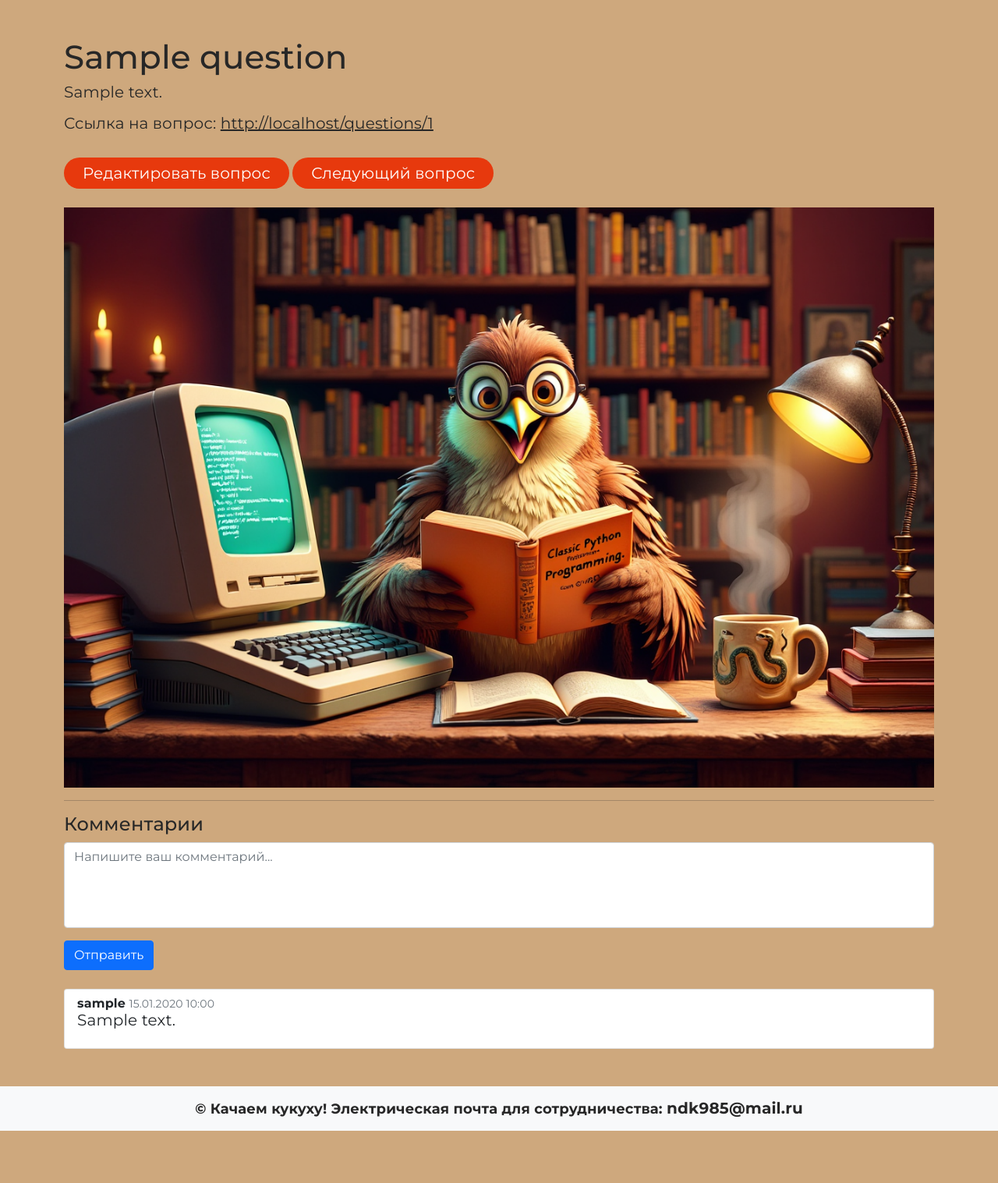
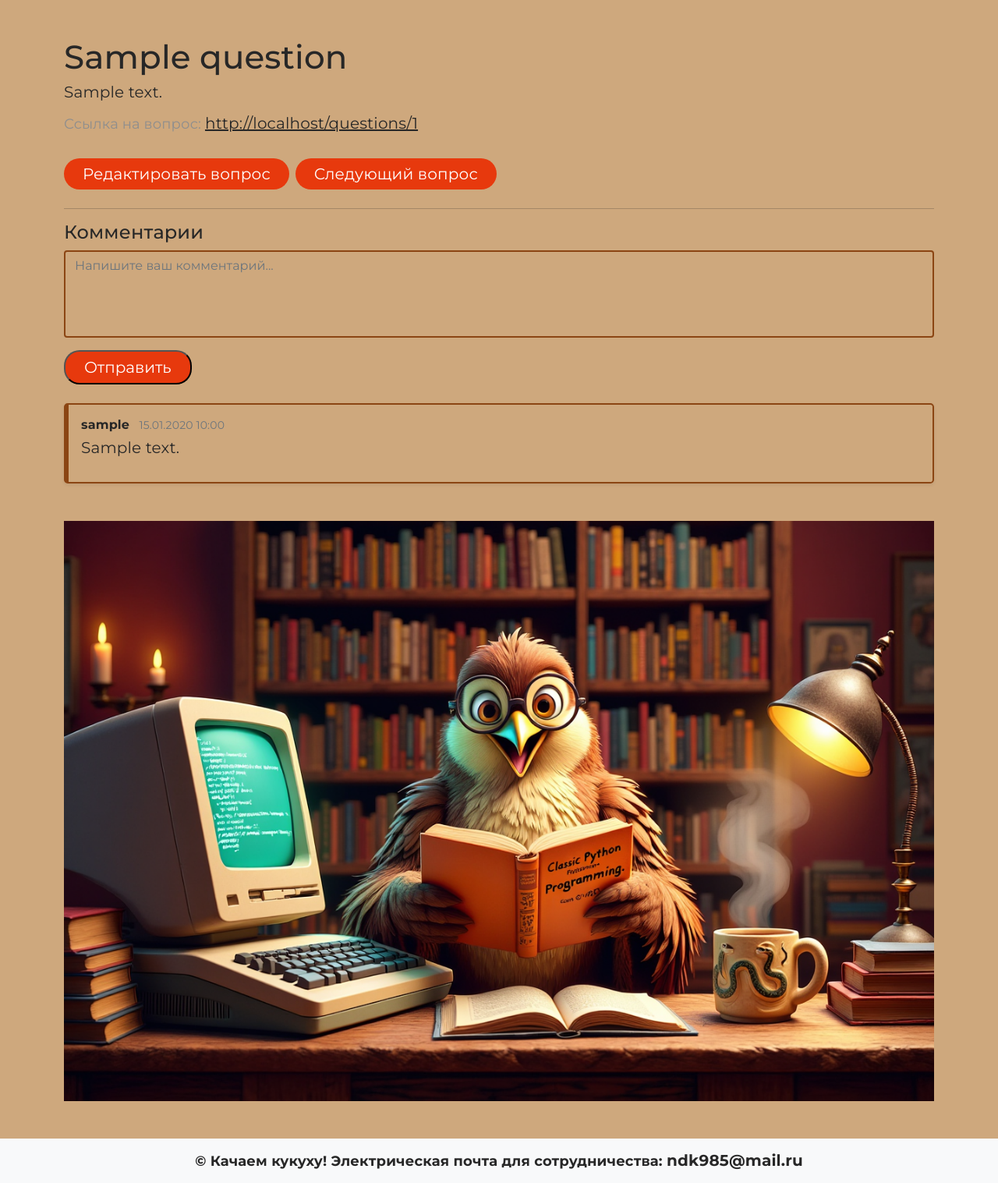
Before and after one commit to Ndk985/cuckoo_pump, a Flask app: page /questions/1 in a window 1280 px wide. Shown: the part 112-1629 px from the top of the page at 78% size. Before the commit the page ends 1562 px from the top, so only its background shows below. Run offline with Flask 3, Linux system fonts and the light colour scheme; a user stored in the database is signed in; tables that the repository leaves empty hold one stand-in row (values such as "Sample post"); some libraries are stand-ins or nearby versions.

Commit message:
фикс коментариев + внешний вид

```diff
--- a/cp_app/static/css/style.css
+++ b/cp_app/static/css/style.css
@@ -124,3 +124,43 @@
     color: #e7390d !important;   /* ваш оранжевый из a.nav-link:hover */
     transition: color 0.3s ease;
 }
+
+/* ======  Блок добавления комментария  ====== */
+.comment-box {
+    background-color: transparent !important;
+    border: 1px solid rgba(var(--bs-body-color-rgb), 0.25);
+    border-radius: 0.375rem;
+    padding: 1rem;
+    color: var(--bs-body-color);   /* автоматически меняется при переключении темы */
+}
+
+/* ======  Список комментариев  ====== */
+.comment-item {
+    background-color: transparent !important;
+    border: 1px solid rgba(var(--bs-body-color-rgb), 0.2);
+    border-left: 3px solid var(--bs-primary);
+    margin-bottom: 0.75rem;
+    padding: 0.75rem 1rem;
+    color: var(--bs-body-color);
+}
+
+/* цвет подписи «username» */
+.comment-item .small {
+    color: var(--bs-secondary-color);   /* bootstrap-5 переменная тоже автоматически переключается */
+}
+
+/* цвет рамки, как у карточек на главной */
+.border-dark-brown {
+  border-color: #8b4513 !important;   /* подмени на свою переменную, если она уже объявлена */
+}
+
+/* левая акцент-полоса = той же толщины и цвета, что и внешняя рамка */
+.comment-line {
+  border-left: 6px solid #8b4513 !important; /* та же «тёмно-коричневая» палитра */
+}
+
+/* цвет текста в поле комментария в момент набора */
+textarea.form-control.comment-input {
+  color: var(--bs-body-color) !important;        /* подхватывает light / dark */
+  background-color: transparent !important;
+}
--- a/cp_app/templates/question.html
+++ b/cp_app/templates/question.html
@@ -1,16 +1,27 @@
 {% extends "base.html" %}
-{% block title %}Вопрос о Python # {{ question.id }}{%endblock %}
+{% block title %}Вопрос о Python #{{ question.id }}{% endblock %}
+
 {% block content %}
 <main>
   <section class="container my-5">
     <div class="row">
+      <div class="col-12">
         <h1>{{ question.title }}</h1>
-      <div class="col-12">
-        <div class="markdown-body">{{ question.text|markdown|safe }}</div>
-        <p>
+
+        <div class="markdown-body mb-3">
+          {{ question.text|markdown|safe }}
+        </div>
+
+        {# мета-ссылка #}
+        <p class="small">
           Ссылка на вопрос:
-          <a href="{{ url_for('question_view', id=question.id, _external=True) }}">{{ url_for('question_view', id=question.id, _external=True) }}</a>
+          <a href="{{ url_for('question_view', id=question.id, _external=True) }}">
+            {{ url_for('question_view', id=question.id, _external=True) }}
+          </a>
         </p>
+
+        {# кнопки в старом дизайне #}
+        <div class="d-flex flex-wrap gap-2 mb-4">
           {% if current_user.is_authenticated and current_user.is_admin %}
             <a class="button d-inline-block mt-3 px-4 py-2 text-decoration-none"
                href="{{ url_for('edit_question_view', id=question.id) }}">
@@ -21,36 +32,50 @@
              href="{{ url_for('random_question_page') }}">
             Следующий вопрос
           </a>
-        <img class="img-fluid mx-auto d-block mt-4"
-             src="{{ url_for('static', filename='img/illustration.png') }}"
-             alt="Иллюстрация к вопросу">
+        </div>
+
+        {# блок комментариев #}
         <hr>
         <h4>Комментарии</h4>
 
         {% if current_user.is_authenticated %}
+          {# --------------  форма без внешней рамки  -------------- #}
+          <div class="mb-4">
             <form method="POST" action="{{ url_for('question_view', id=question.id) }}">
               {{ form.hidden_tag() }}
-            <div class="mb-3">
-              {{ form.text(class="form-control") }}
+
+              {# поле ввода – теперь с коричневой рамкой #}
+              {{ form.text(class="form-control comment-input border-2 border-dark-brown rounded-2") }}
+
+              <button type="submit"
+                      class="button d-inline-block mt-3 px-4 py-2 text-decoration-none">
+                Отправить
+              </button>
+            </form>
           </div>
-            <button type="submit" class="btn btn-primary">Отправить</button>
-          </form>
         {% else %}
           <p><a href="{{ url_for('login') }}">Войдите</a>, чтобы оставить комментарий.</p>
         {% endif %}
 
-        <ul class="list-group mt-4">
+        {# список комментариев #}
+        <ul class="list-unstyled">
           {% for comment in comments %}
-            <li class="list-group-item">
-              <strong>{{ comment.user.username }}</strong> <small class="text-muted">{{ comment.timestamp.strftime('%d.%m.%Y %H:%M') }}</small>
-              <div>{{ comment.text|markdown|safe }}</div>
+            <li class="card bg-transparent border border-2 border-dark-brown rounded-3 shadow-sm comment-line mb-3">
+              <div class="card-body">
+                <strong>{{ comment.user.username }}</strong>
+                <small class="text-muted ms-2">{{ comment.timestamp.strftime('%d.%m.%Y %H:%M') }}</small>
+                <div class="mt-2">{{ comment.text|markdown|safe }}</div>
+              </div>
             </li>
           {% else %}
-            <li class="list-group-item">Пока нет комментариев.</li>
+            <li class="text-center text-muted">Пока нет комментариев.</li>
           {% endfor %}
         </ul>
 
-
+        {# иллюстрация в самом конце #}
+        <img class="img-fluid mx-auto d-block mt-5"
+             src="{{ url_for('static', filename='img/illustration.png') }}"
+             alt="Иллюстрация к вопросу">
       </div>
     </div>
   </section>
```
Lines whose indentation alone changed are shown as unchanged.
